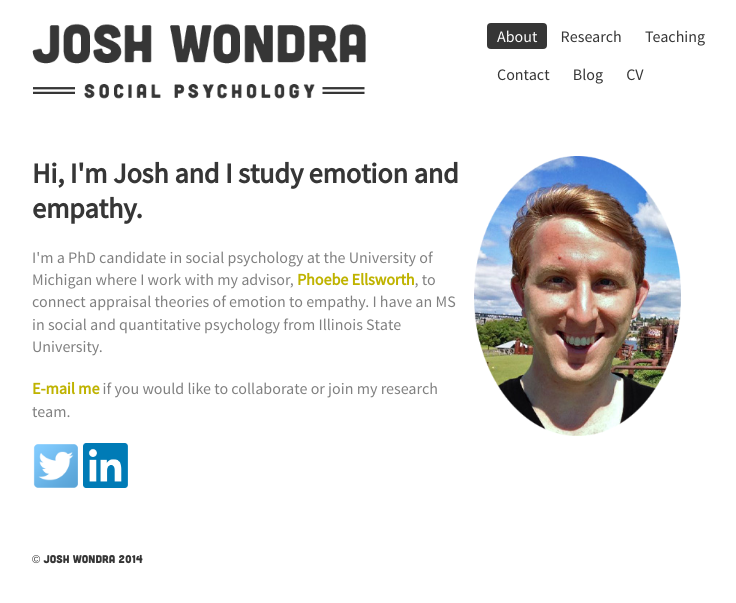
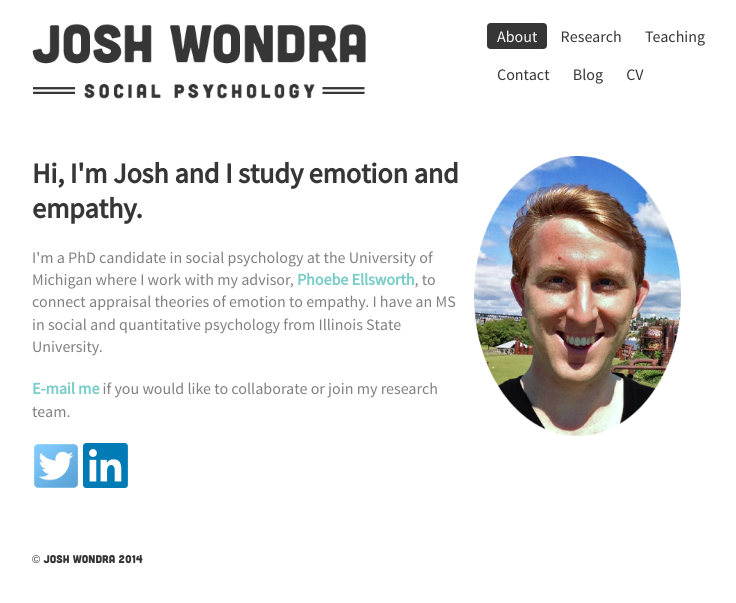
Before and after one commit to joshwondra/joshwondra.com, a Jekyll site: the page index.html, which Jekyll copies as it is, in a window 1280 px wide. Shown: the top 603 px of the page, without its empty margins (261-997 px from the left). Built offline with Jekyll 4.4.1, drawn with Linux system fonts in a browser that asks for light colours.

Commit message:
Changed colors of links

```diff
--- a/css/style.css
+++ b/css/style.css
@@ -169,12 +169,14 @@ header img {
 }
 
 #copy a{
-	color: #bfb300;
+/*	color: #bfb300;*/
+	color: #7acdc8;
 	font-weight: bold;
 }
 
 #copy a:hover{
-	color: #d4c600;
+/*	color: #d4c600;*/
+	color: #8ae5df;
 }
 
 #copy p{
```
